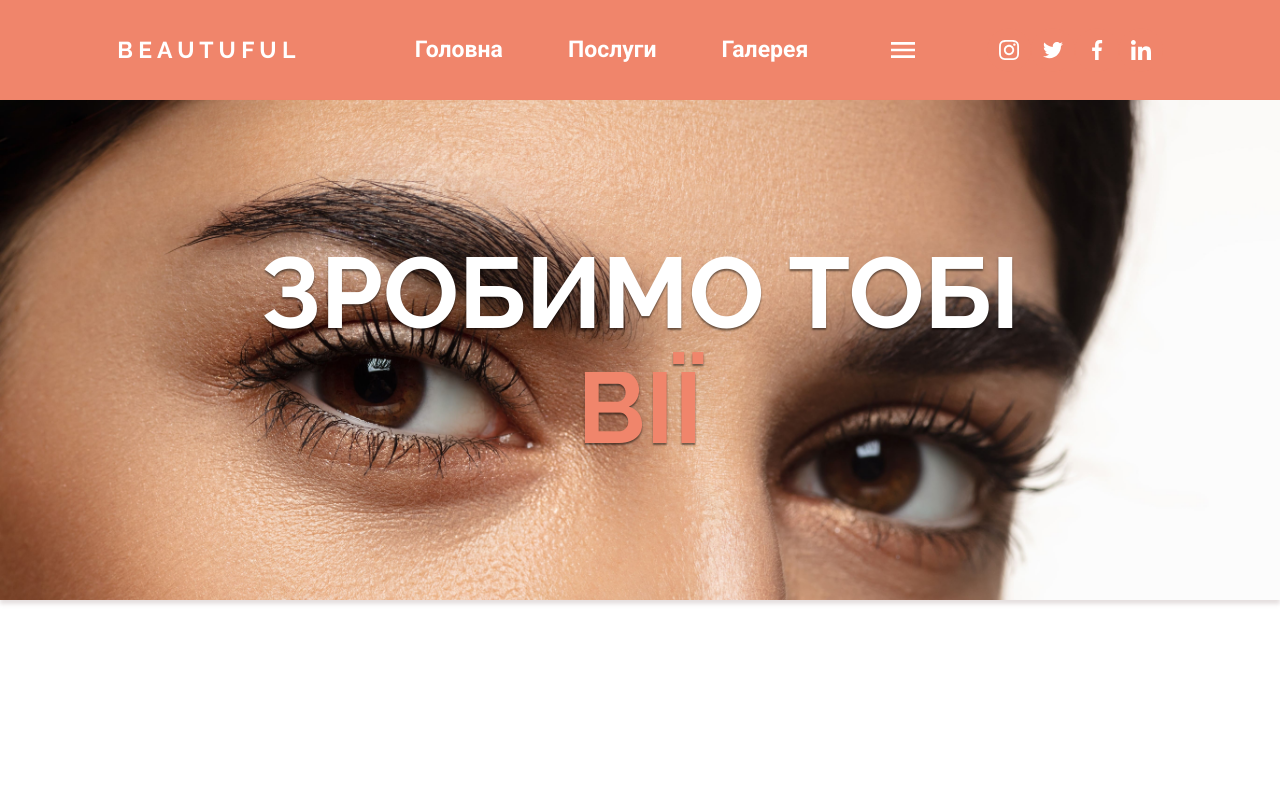
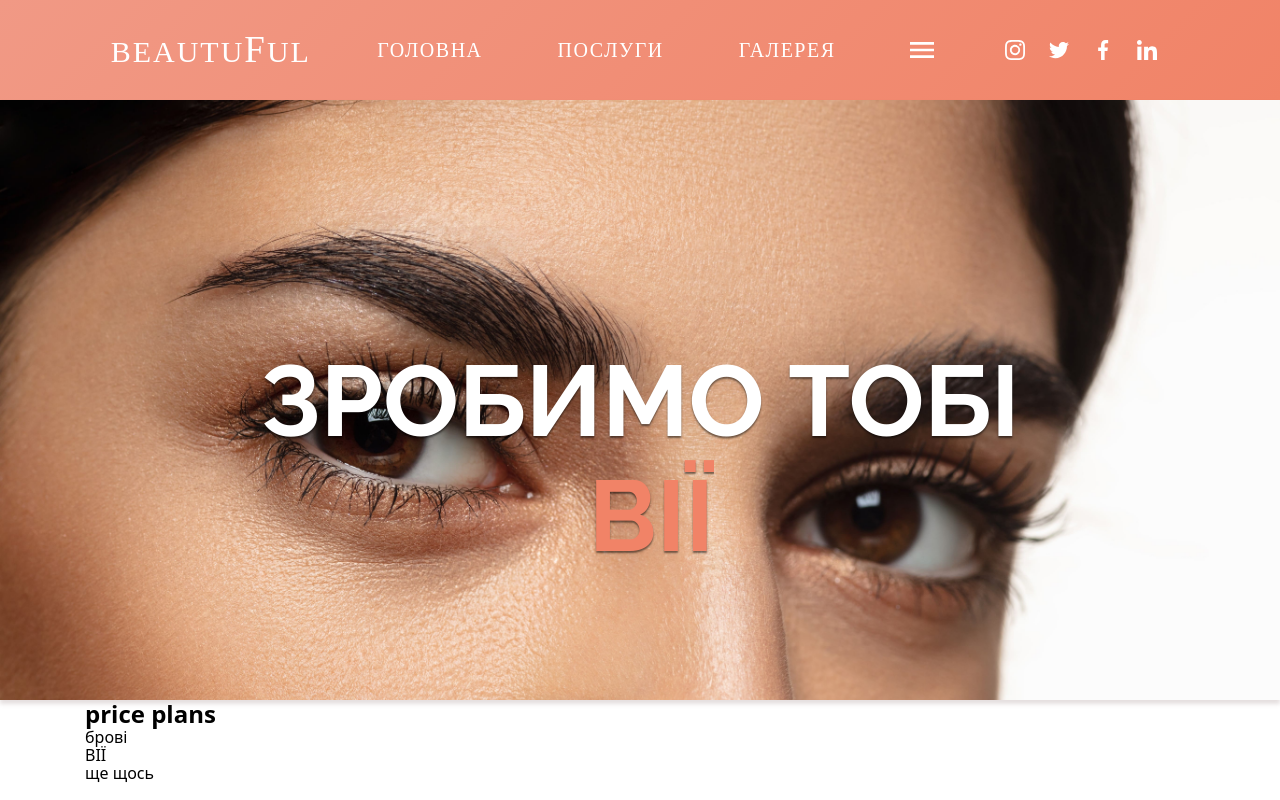
Before and after one commit to Vasylij-Kashtalyan/beautifulMaster, a plain HTML site: page index.html in a window 1280 px wide. Drawn offline with nearby package versions, Linux system fonts and the light colour scheme.

Commit message:
price plans

```diff
--- a/css/header.css
+++ b/css/header.css
@@ -6,7 +6,8 @@
 }
 
 .header {
-  background-color: #f0856b;
+  background-color: #f18367;
+  background: linear-gradient(135deg, #f19985 0%, #f18367 100%);
 }
 
 .navbar {
@@ -26,10 +27,16 @@
   }
 
   cursor: pointer;
-  font-family: Raleway;
-  font-size: 23px;
+  font-family: Raley;
+  text-transform: uppercase;
+  letter-spacing: 2px;
+  font-size: 30px;
 
   color: #fff;
+}
+
+.logo-ful {
+  font-size: 37px;
 }
 
 .navbar-list {
@@ -41,20 +48,31 @@
 
 .navbar-item {
   color: #fff;
-  margin-left: 45px;
-  font-size: 23px;
-  font-family: Roboto;
-  font-weight: 600;
+  font-size: 20px;
+  font-family: Raley;
+  text-transform: uppercase;
+  letter-spacing: 1.5px;
+
+  font-weight: 500;
   line-height: 34px;
   cursor: pointer;
   border-radius: 50%;
 
-  padding: 10px;
+  padding: 15px;
   transition: background-color 250ms cubic-bezier(0.4, 0, 0.2, 1);
 }
+.navbar-item:not(:first-child) {
+  margin-left: 45px;
+}
+
+/* .navbar-item::after {
+  content: ">";
+  position: absolute;
+  rotate: 90deg;
+} */
 
 .navbar-item:hover {
-  color: #f0856b;
+  color: #f19985;
   background-color: #fff;
 }
 
@@ -74,12 +92,12 @@
   width: 100%;
   height: 100%;
   border-radius: 50%;
-  background-color: #ffffff;
+
   display: flex;
   align-items: center;
   justify-content: center;
-  background-color: #f0856b;
 
+  background-color: transparent;
   transition: background-color 250ms cubic-bezier(0.4, 0, 0.2, 1);
 }
 
@@ -97,7 +115,7 @@
 
   .social-link:hover &,
   .social-link:focus & {
-    fill: #f0856b;
+    fill: #f19985;
   }
 }
 
--- a/css/letgo.css
+++ b/css/letgo.css
@@ -1,5 +1,5 @@
 .letgo {
-  background-image: url("../img/beautiful-woman.jpg");
+  /* background-image: url("../img/beautiful-woman.jpg"); */
 
   background-repeat: no-repeat;
   background-position: center;
@@ -8,17 +8,22 @@
   box-shadow: 0px 4px 4px rgba(151, 127, 127, 0.25);
   align-items: center;
   margin: 0 auto;
-  height: 500px;
+  height: 600px;
   display: flex;
   animation: mymove 5s infinite;
   text-shadow: 0 2px 2px rgba(0, 0, 0, 0.5);
+}
+
+@keyframes mymove {
+  50% {
+    opacity: 0.8;
+  }
 }
 
 .letgo-title {
   @media screen and (max-width: 986px) {
     font-size: 50px;
   }
-
   color: #fff;
   text-align: center;
   font-size: 100px;
@@ -28,17 +33,51 @@
 .letgo-brows {
   @media screen and (max-width: 986px) {
     font-size: 50px;
+    left: 40%;
   }
 
-  color: #f0856b;
+  color: #f18367;
   font-size: 100px;
   display: flex;
-  justify-content: center;
-  transition: opacity 500ms ease 0s;
+
+  position: absolute;
+  left: 44%;
+  overflow: hidden;
+  animation: animate 8s linear infinite;
+  opacity: 0;
 }
 
-@keyframes mymove {
-  50% {
-    opacity: 0.8;
+.letgo-eyelashes {
+  left: 46%;
+}
+
+@keyframes animate {
+  0% {
+    opacity: 0;
+    transform: translateY(-50px);
+  }
+  2% {
+    opacity: 1;
+    transform: translateY(0px);
+  }
+  18% {
+    opacity: 1;
+    transform: translateY(0px);
+  }
+  20% {
+    opacity: 0;
+    transform: translateY(50px);
+  }
+  100% {
+    opacity: 0;
+    transform: translateY(50px);
   }
 }
+
+.letgo-title span:nth-child(1) {
+  animation-delay: 0s;
+}
+
+.letgo-title span:nth-child(2) {
+  animation-delay: 4s;
+}
--- a/index.html
+++ b/index.html
@@ -23,7 +23,7 @@
     <header class="header">
       <div class="container">
         <div class="navbar">
-          <h1 class="logo">B E A U T U F U L</h1>
+          <span class="logo">beautu<span class="logo-ful">f</span>ul</span>
           <ul class="navbar-list">
             <li class="navbar-item">Головна</li>
             <li class="navbar-item">Послуги</li>
@@ -87,11 +87,30 @@
     </header>
 
     <main>
+      <!-- -------------СЕКЦІЯ ДАВАЙ ЗРОБИМО--------------- -->
       <section class="letgo">
+        <style>
+          .letgo {
+            background-image: url("../img/beautiful-woman.jpg");
+          }
+        </style>
         <div class="container">
-          <h2 class="letgo-title">
-            ЗРОБИМО ТОБІ <span id="words" class="letgo-brows">БРОВІ</span>
-          </h2>
+          <h1 class="letgo-title">
+            ЗРОБИМО ТОБІ
+            <span class="letgo-brows">БРОВІ</span>
+            <span class="letgo-eyelashes letgo-brows">ВІЇ</span>
+          </h1>
+        </div>
+      </section>
+      <!-- ----------------СЕКЦІЯ ЦІНОВІ ПЛАНИ----------- -->
+      <section class="price plans">
+        <div class="container">
+          <h2>price plans</h2>
+          <ul>
+            <li>брові</li>
+            <li>ВІЇ</li>
+            <li>ще щось</li>
+          </ul>
         </div>
       </section>
     </main>
--- a/js/changeLetGo.js
+++ b/js/changeLetGo.js
@@ -1,34 +1,26 @@
-const ref = document.querySelector(".letgo-brows");
-const letGo = document.querySelector(".letgo");
+// const ref = document.querySelector(".letgo-brows");
+// const letGo = document.querySelector(".letgo");
 
-console.log(letGo);
+// console.log(letGo);
 
-let words = ["EYEBROWS", "EYELASHES"];
-
-setInterval(() => {
-  // opOne();
-
-  ref.textContent = "ВІЇ";
-  // letGo.style.backgroundImage = 'url("../img/beautiful-woman.jpg")';
-}, 4000);
-
-setInterval(() => {
-  ref.textContent = "БРОВІ";
-  // letGo.style.backgroundImage = 'url("../img/eyebrows.jpg")';
-}, 8000);
+// let words = ["EYEBROWS", "EYELASHES"];
 
 // setInterval(() => {
-//   opOne();
+//   // opOne();
+
+//   ref.textContent = "ВІЇ";
+//   // letGo.style.backgroundImage = 'url("../img/beautiful-woman.jpg")';
 // }, 4000);
 
 // setInterval(() => {
-//   opZer();
-// }, 5500);
+//   ref.textContent = "БРОВІ";
+//   // letGo.style.backgroundImage = 'url("../img/eyebrows.jpg")';
+// }, 6000);
 
-// function opZer() {
-//   ref.style.opacity = "0";
-// }
+// // setInterval(() => {
+// //   ref.style.opacity = "1";
+// // }, 6000);
 
-// function opOne() {
-//   ref.style.opacity = "1";
-// }
+// // setInterval(() => {
+// //   ref.style.opacity = "0";
+// // }, 4000);
```
